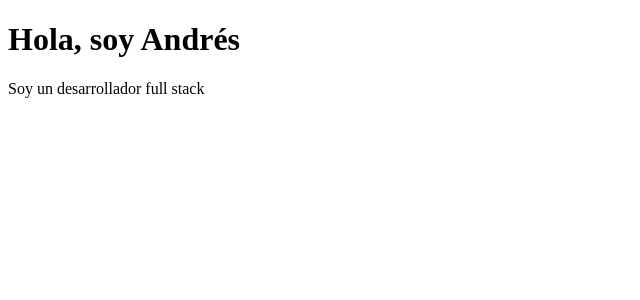
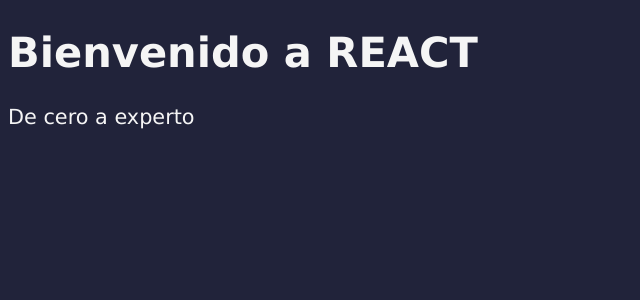
Before and after one commit to aristizabaru/react-de-cero-a-experto-COUNTER-APP, a React (Vite) app: page / in a window 1280 px wide. Shown: the top 300 px of the page, without its empty margins (0-640 px from the left). Built offline with nearby package versions, Linux system fonts and the light colour scheme.

Commit message:
feat: send props to FirstApp component

```diff
--- a/src/FirstApp.jsx
+++ b/src/FirstApp.jsx
@@ -1,12 +1,11 @@
-const getSaludo = (name) => `Hola, soy ${name}`;
+export const FirstApp = ({ title, subTitle }) => {
 
-export const FirstApp = () => {
     return (
         // <> es una abreviación de un Fragmento, en REACT siempre se debe retornar un nodo padre
         // Se usa {} para renderizar JS dentro del XML representando el DOM
         <>
-            <h1>{getSaludo('Andrés')}</h1>
-            <p>Soy un desarrollador full stack</p>
+            <h1>{title}</h1>
+            <p>{subTitle}</p>
         </>
     );
 };
--- a/src/main.jsx
+++ b/src/main.jsx
@@ -1,10 +1,11 @@
 import React from 'react';
 import ReactDOM from 'react-dom/client';
 import { FirstApp } from './FirstApp';
+import './styles.css';
 
 const root = ReactDOM.createRoot(document.querySelector('#root'));
 root.render(
   <React.StrictMode>
-    <FirstApp />
+    <FirstApp title='Bienvenido a REACT' subTitle='De cero a experto' />
   </React.StrictMode>
 );
--- /dev/null
+++ b/src/styles.css
@@ -0,0 +1,6 @@
+body {
+    background-color: #21233A;
+    color: whitesmoke;
+    font-family: 'Lucida Sans', sans-serif;
+    font-size: 1.3rem;
+}
```
